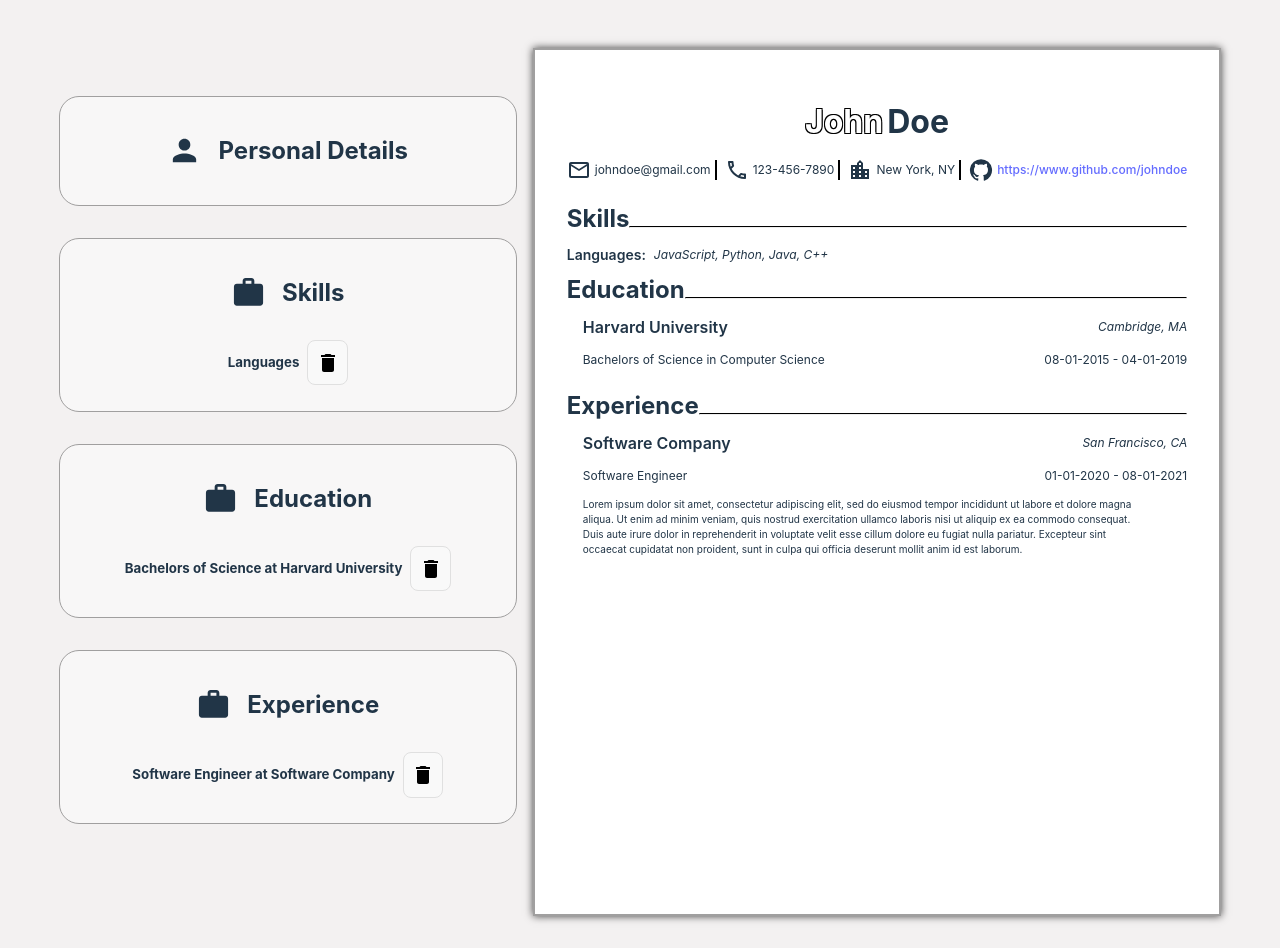
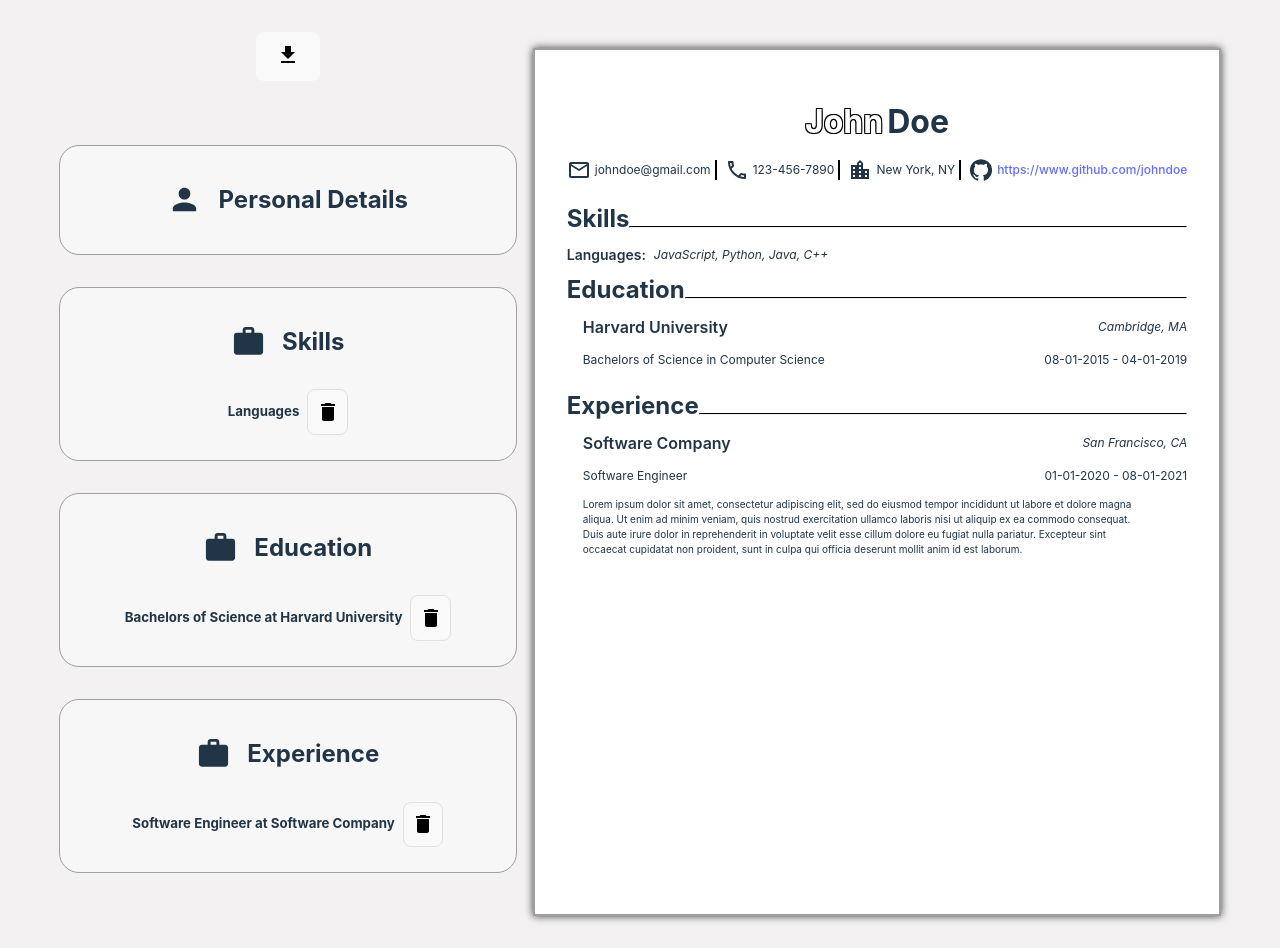
Before and after one commit to KrystianRusin/cv-creator, a React (Vite) app: page / in a window 1280 px wide. Built offline with nearby package versions, Linux system fonts and the light colour scheme.

Commit message:
added download resume button

```diff
--- a/package.json
+++ b/package.json
@@ -14,8 +14,11 @@
     "@emotion/styled": "^11.11.0",
     "@mui/icons-material": "^5.15.3",
     "@mui/material": "^5.15.3",
+    "html2canvas": "^1.4.1",
+    "jspdf": "^2.5.1",
     "react": "^18.2.0",
-    "react-dom": "^18.2.0"
+    "react-dom": "^18.2.0",
+    "react-to-print": "^2.14.15"
   },
   "devDependencies": {
     "@types/react": "^18.2.43",
--- a/src/App.jsx
+++ b/src/App.jsx
@@ -1,6 +1,9 @@
-import { useState, useEffect } from "react";
+import { useState, useEffect, useRef } from "react";
+import html2canvas from "html2canvas";
+import jsPDF from "jspdf";
 import Sidebar from "./containers/Sidebar";
 import Resume from "./containers/Resume";
+import DownloadIcon from "@mui/icons-material/Download";
 import "./App.css";
 
 function App() {
@@ -82,8 +85,23 @@ function App() {
     }));
   };
 
+  const resumeRef = useRef();
+
+  const printDocument = () => {
+    html2canvas(resumeRef.current).then((canvas) => {
+      const imgData = canvas.toDataURL("image/png");
+      const pdf = new jsPDF();
+      pdf.addImage(imgData, "JPEG", 0, 0);
+      pdf.save("download.pdf");
+    });
+  };
+
   return (
     <div className="content">
+      <div className="sideBar__container">
+        <button className="download__btn" onClick={printDocument}>
+          <DownloadIcon />
+        </button>
         <Sidebar
           onUserInput={handleUserInput}
           userData={userData}
@@ -97,6 +115,9 @@ function App() {
           setEducations={setEducations}
           deleteEducation={deleteEducation}
         />
+      </div>
+
+      <div ref={resumeRef}>
         <Resume
           userData={userData}
           experiences={experiences}
@@ -104,6 +125,7 @@ function App() {
           skills={skills}
         />
       </div>
+    </div>
   );
 }
 
```
Also changed, not shown: 1 other file (tests, documents, lock files or other folders). Lines whose indentation alone changed are shown as unchanged.
